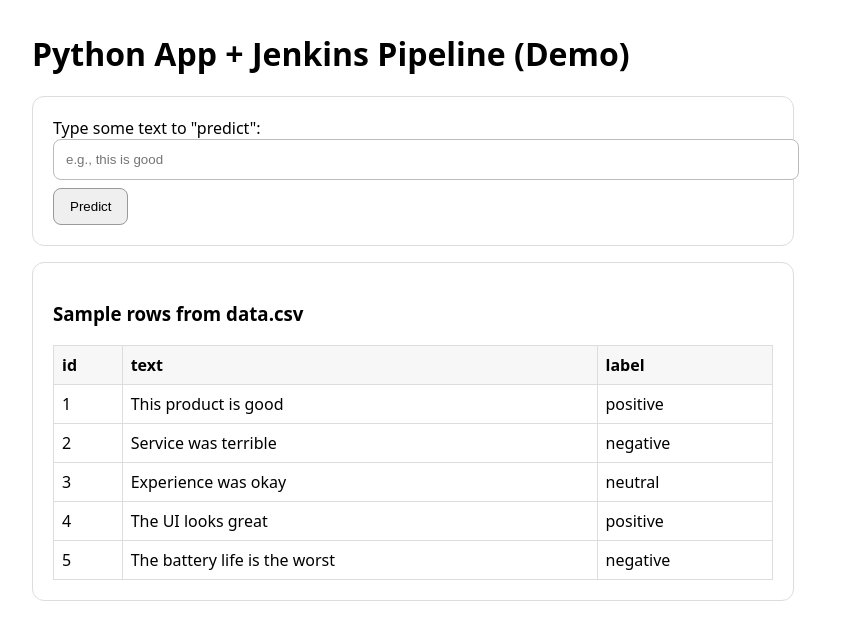
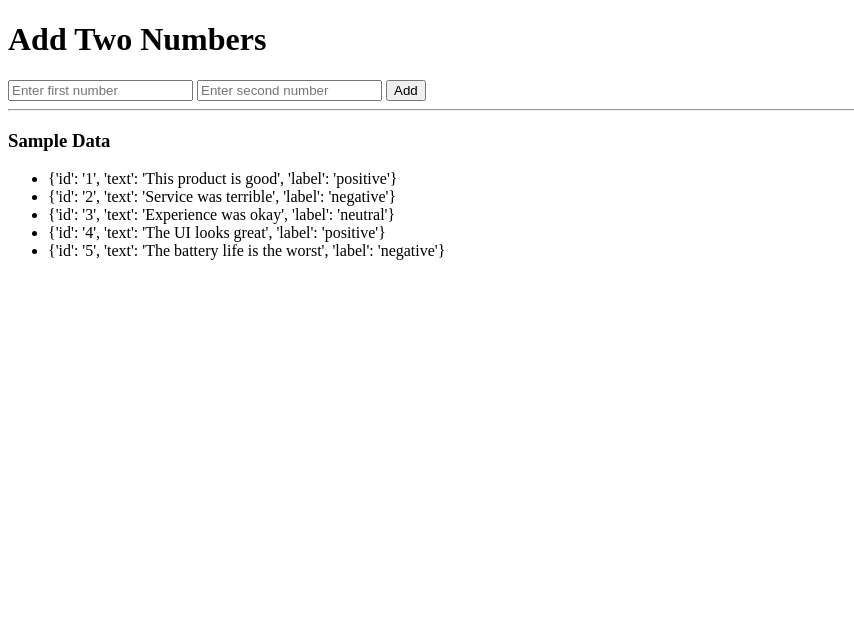
Before and after one commit to AjayCharan26/Pipelining_pythonApp, a Flask app: page / in a window 1280 px wide. Shown: the top 640 px of the page, without its empty margins (0-854 px from the left). Run offline with Flask 3, Linux system fonts and the light colour scheme.

Commit message:
Update index.html

```diff
--- a/templates/index.html
+++ b/templates/index.html
@@ -1,55 +1,26 @@
-<!doctype html>
-<html lang="en">
+<!DOCTYPE html>
+<html>
 <head>
-  <meta charset="utf-8" />
-  <meta name="viewport" content="width=device-width, initial-scale=1" />
-  <title>Python App Pipeline Demo</title>
-  <style>
-    body { font-family: system-ui, -apple-system, Segoe UI, Roboto, Arial, sans-serif; margin: 2rem; }
-    .card { border: 1px solid #ddd; border-radius: 12px; padding: 1.25rem; max-width: 720px; }
-    input[type="text"] { width: 100%; padding: .75rem; border-radius: 8px; border: 1px solid #bbb; }
-    button { padding: .6rem 1rem; border-radius: 8px; border: 1px solid #999; cursor: pointer; }
-    table { width: 100%; border-collapse: collapse; margin-top: 1rem; }
-    th, td { border: 1px solid #ddd; padding: .5rem; text-align: left; }
-    th { background: #f7f7f7; }
-    .result { margin-top: 1rem; font-weight: 600; }
-  </style>
+    <title>Addition App</title>
 </head>
 <body>
-  <h1>Python App + Jenkins Pipeline (Demo)</h1>
-  <div class="card">
-    <form method="post">
-      <label>Type some text to "predict":</label>
-      <input type="text" name="text" placeholder="e.g., this is good" />
-      <div style="margin-top: .5rem;">
-        <button type="submit">Predict</button>
-      </div>
+    <h1>Add Two Numbers</h1>
+    <form method="POST">
+        <input type="text" name="num1" placeholder="Enter first number" required>
+        <input type="text" name="num2" placeholder="Enter second number" required>
+        <button type="submit">Add</button>
     </form>
-    {% if result %}
-      <div class="result">Prediction: {{ result }}</div>
+
+    {% if result is not none %}
+        <h2>Result: {{ result }}</h2>
     {% endif %}
-  </div>
 
-  <div class="card" style="margin-top:1rem;">
-    <h3>Sample rows from data.csv</h3>
-    {% if rows and rows|length %}
-      <table>
-        <thead>
-          <tr>
-            {% for k in rows[0].keys() %}<th>{{ k }}</th>{% endfor %}
-          </tr>
-        </thead>
-        <tbody>
-          {% for r in rows %}
-            <tr>
-              {% for v in r.values() %}<td>{{ v }}</td>{% endfor %}
-            </tr>
-          {% endfor %}
-        </tbody>
-      </table>
-    {% else %}
-      <p>No data available yet.</p>
-    {% endif %}
-  </div>
+    <hr>
+    <h3>Sample Data</h3>
+    <ul>
+        {% for row in rows %}
+            <li>{{ row }}</li>
+        {% endfor %}
+    </ul>
 </body>
 </html>
```
